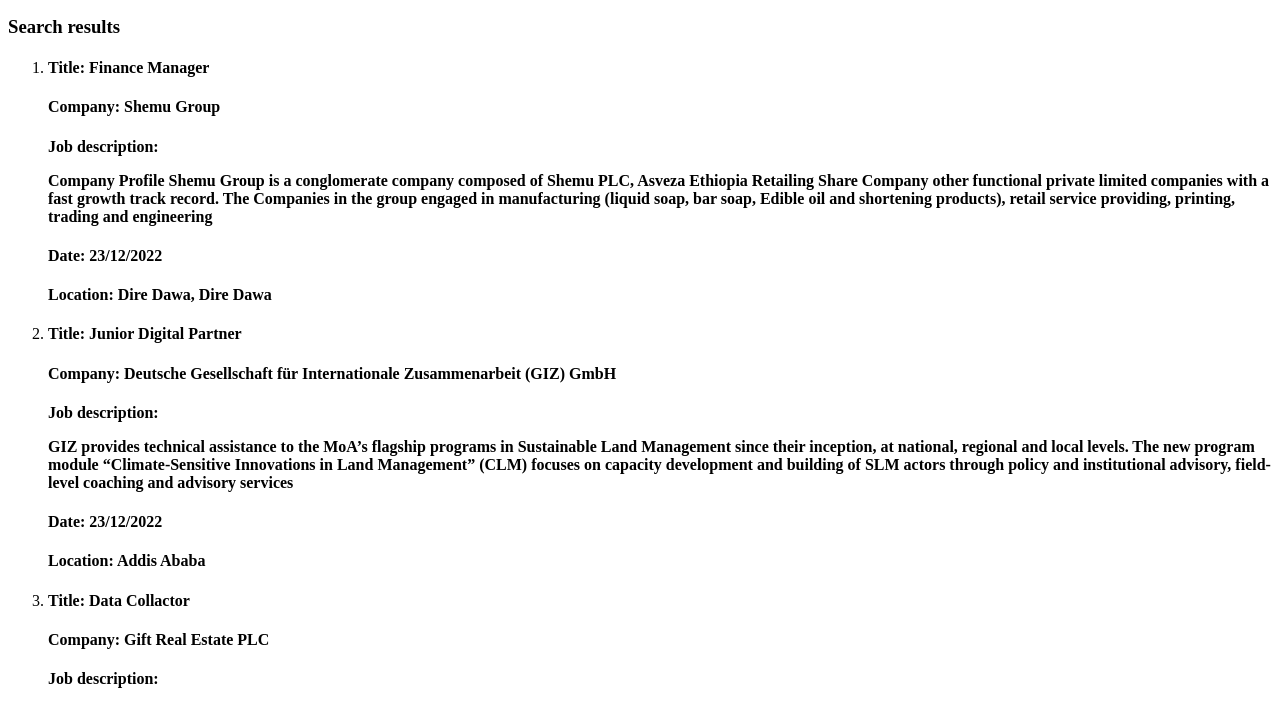
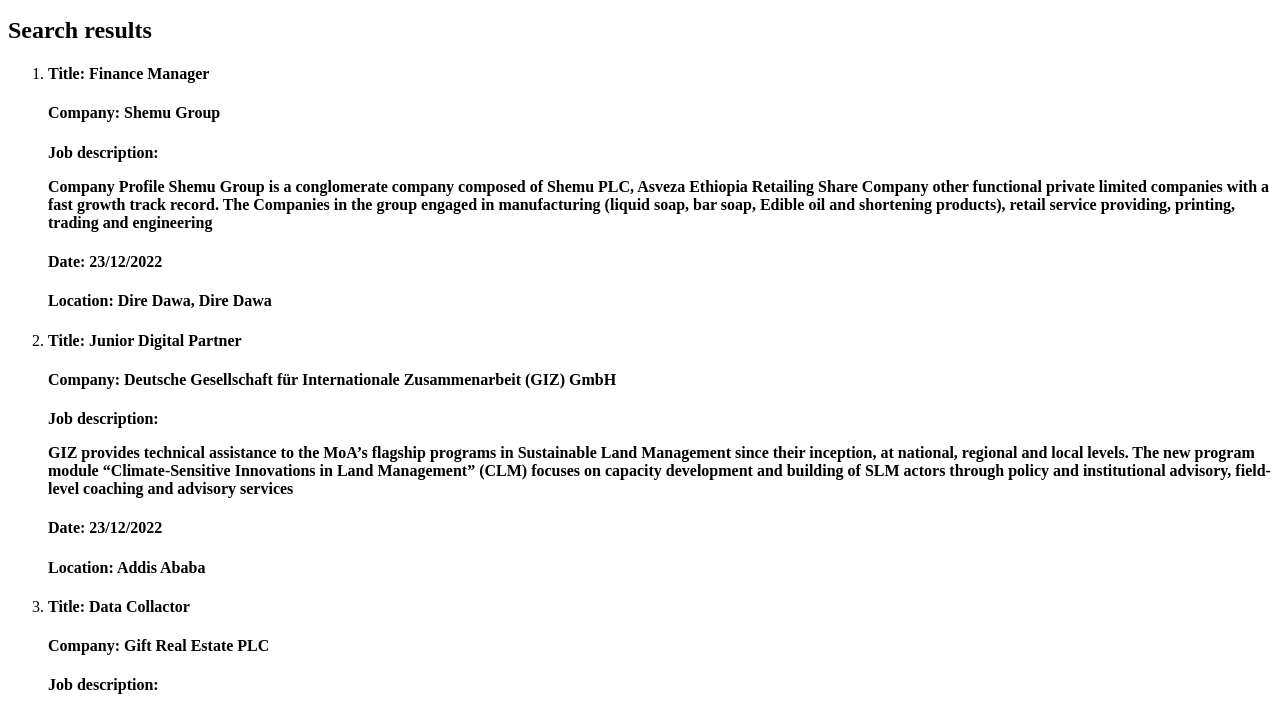
Before and after one commit to Shamil-B/shamil-b.github.io1, a plain HTML site: page jobs.html in a window 1280 px wide. Shown: the part 174-875 px from the top of the page. Drawn offline with Linux system fonts and the light colour scheme.

Commit message:
Update jobs.html

```diff
--- a/jobs.html
+++ b/jobs.html
@@ -26,7 +26,7 @@
             <label for="search">Find jobs: </label>
             <input type="search" name="search" id="search"> <button>Search</button>
             <section class="search-results">
-                <h3>Search results</h3>
+                <h1>Search results</h1>
                 <ol>
                     <li>
                         <div>
```
